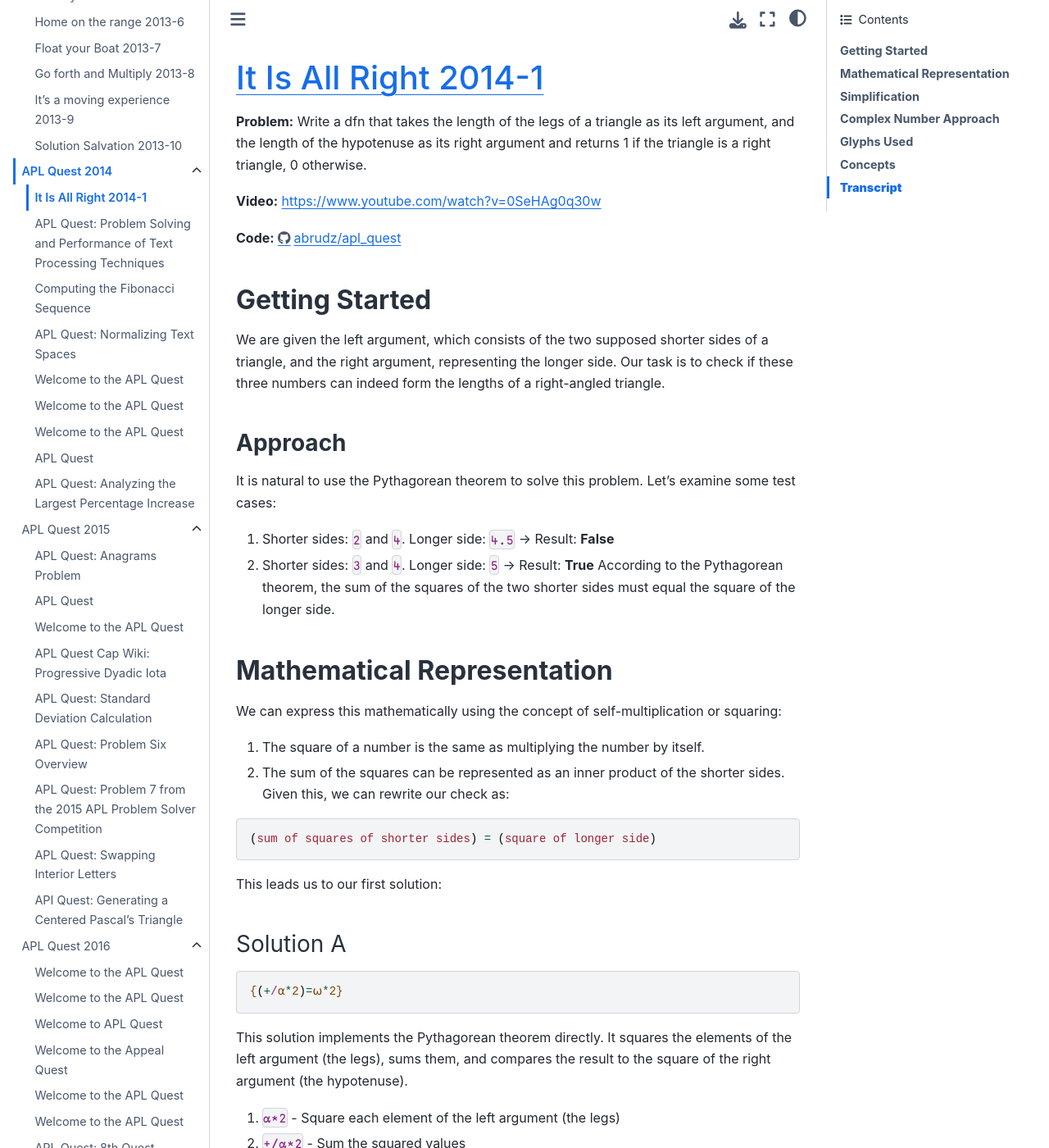
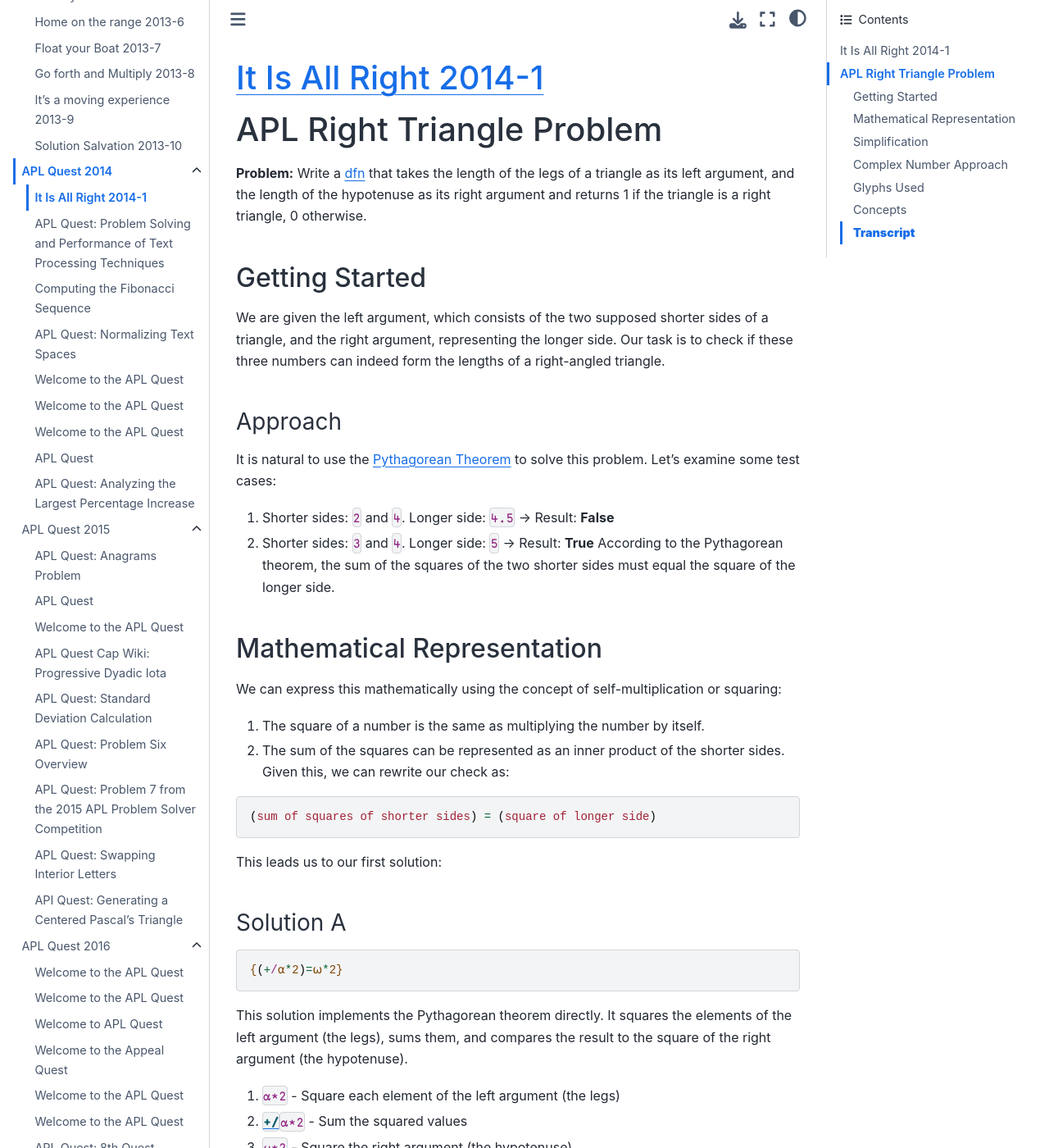
Before and after one commit to jgordini/apl-quest-notes, a Jupyter Book: the page built from apl-quest/2014/It-Is-All-Right-APLQuest-2014-1.md, in a window 1280 px wide and 1400 px high. Shown: the whole window at 82% size. Built offline with Jupyter Book 1.0.4 settings and Sphinx 7.4.7 and the Sphinx Book theme 1.1.4, drawn with Linux system fonts in a browser that asks for light colours; pages that are not in the unit, such as notebooks, are missing from menus; some of the changed text lies outside the part shown.

Commit message:
link updates

````diff
--- a/apl-quest/2014/It-Is-All-Right-APLQuest-2014-1.md
+++ b/apl-quest/2014/It-Is-All-Right-APLQuest-2014-1.md
@@ -1,25 +1,23 @@
 
 # [It Is All Right 2014-1](https://apl.quest/psets/2014.html?goto=P1_It_Is_All_Right)
 
-**Problem:** Write a dfn that takes the length of the legs of a triangle as its left argument, and the length of the hypotenuse as its right argument and returns 1 if the triangle is a right triangle, 0 otherwise.
+# APL Right Triangle Problem
 
-**Video:** [https://www.youtube.com/watch?v=0SeHAg0q30w](https://www.youtube.com/watch?v=0SeHAg0q30w)
+**Problem:** Write a [dfn](https://aplwiki.com/wiki/Dfn) that takes the length of the legs of a triangle as its left argument, and the length of the hypotenuse as its right argument and returns 1 if the triangle is a right triangle, 0 otherwise.
 
-**Code:** [https://github.com/abrudz/apl_quest/blob/main/2014/1.apl](https://github.com/abrudz/apl_quest/blob/main/2014/1.apl)
-
-## **Getting Started**
+## Getting Started
 
 We are given the left argument, which consists of the two supposed shorter sides of a triangle, and the right argument, representing the longer side. Our task is to check if these three numbers can indeed form the lengths of a right-angled triangle.
 
-### **Approach**
+### Approach
 
-It is natural to use the Pythagorean theorem to solve this problem. Let's examine some test cases:
+It is natural to use the [Pythagorean Theorem](https://en.wikipedia.org/wiki/Pythagorean_theorem) to solve this problem. Let's examine some test cases:
 
 1. Shorter sides: `2` and `4`. Longer side: `4.5` → Result: **False**
 2. Shorter sides: `3` and `4`. Longer side: `5` → Result: **True**
     According to the Pythagorean theorem, the sum of the squares of the two shorter sides must equal the square of the longer side.
 
-## **Mathematical Representation**
+## Mathematical Representation
 
 We can express this mathematically using the concept of self-multiplication or squaring:
 
@@ -41,11 +39,11 @@ This leads us to our first solution:
 
 This solution implements the Pythagorean theorem directly. It squares the elements of the left argument (the legs), sums them, and compares the result to the square of the right argument (the hypotenuse).
 1. `⍺*2` - Square each element of the left argument (the legs)
-2. `+/⍺*2` - Sum the squared values
+2. [`+/`](https://aplwiki.com/wiki/Plus_Reduce)`⍺*2` - Sum the squared values
 3. `⍵*2` - Square the right argument (the hypotenuse)
 4. `(+/⍺*2)=⍵*2` - Compare the sum of squared legs to the squared hypotenuse
 
-We can also express this using an inner product:
+We can also express this using an [inner product](https://aplwiki.com/wiki/Inner_Product):
 
 ### Solution B
 
@@ -53,12 +51,12 @@ We can also express this using an inner product:
 {(+.×⍨⍺)=×⍨⍵} ⍝ inner product is equivalent for scalar functions on vectors
 ```
 
-This solution uses the inner product to calculate the sum of squares for the legs, making it equivalent to Solution A for scalar functions on vectors.
+This solution uses the inner product to calculate the sum of squares for the legs, making it equivalent to Solution A for [scalar functions](https://aplwiki.com/wiki/Scalar_function) on vectors.
 1. `+.×⍨⍺` - Use inner product to sum the squares of the left argument
 2. `×⍨⍵` - Square the right argument
 3. `(+.×⍨⍺)=×⍨⍵` - Compare the results
 
-## **Simplification**
+## Simplification
 
 We can preprocess both arguments with self-multiplication (squaring) and then sum the left argument:
 
@@ -74,7 +72,7 @@ This can be effectively represented in APL as:
 
 Alternatively, we could break out the multiplication:
 1. **Commuting Arguments**: We may preprocess one argument and then check for equality.
-2. **Reduction Over a Single Element**: Notably, a reduction of a single element doesn't change its value, allowing us to fold these operations effectively.
+2. **Reduction Over a Single Element**: Notably, a [reduction](https://aplwiki.com/wiki/Reduce) of a single element doesn't change its value, allowing us to fold these operations effectively.
 For a reduction, we can use:
 
 ```APL
@@ -89,10 +87,10 @@ These simplifications lead us to more concise solutions:
 +.×⍨⍤⊣=×⍨⍤⊢
 ```
 
-This is the tacit (point-free) equivalent of Solution B.
+This is the [tacit (point-free)](https://aplwiki.com/wiki/Tacit_programming) equivalent of Solution B.
 1. `+.×⍨⍤⊣` - Apply the sum of squares operation to the left argument
 2. `×⍨⍤⊢` - Apply squaring to the right argument
-3. `=` - Compare the results
+3. [`=`](https://aplwiki.com/wiki/Equal) - Compare the results
 
 ### Solution D
 
@@ -115,7 +113,7 @@ This solution combines the sum of squares operation into a single function appli
 1. `+.×⍨` - Calculate the sum of squares
 2. `=⍥(+.×⍨)` - Apply the sum of squares to both arguments and compare
 
-## **Complex Number Approach**
+## Complex Number Approach
 
 Another approach is to represent the two shorter sides as components in the complex plane. We can represent the sides as:
 
@@ -140,7 +138,7 @@ This leads to our next set of solutions:
 {⍵=|(⊃⍺)+0J1×⊢/⍺}
 ```
 
-This solution uses complex numbers to represent the triangle.
+This solution uses [complex numbers](https://aplwiki.com/wiki/Complex_number) to represent the triangle.
 1. `⊃⍺` - Take the first element of the left argument (one leg)
 2. `⊢/⍺` - Take the last element of the left argument (other leg)
 3. `(⊃⍺)+0J1×⊢/⍺` - Combine the legs into a complex number
@@ -189,7 +187,7 @@ This method of inversion can be represented in APL as:
 ÷⍥⌹≡÷
 ```
 
-This solution uses the matrix inverse (domino) function to check if the triangle is right-angled.
+This solution uses the [matrix inverse (domino) function](https://aplwiki.com/wiki/Matrix_Inverse) to check if the triangle is right-angled.
 1. `⌹` - Apply matrix inverse to both arguments
 2. `÷⍥⌹` - Divide the inversed arguments
 3. `≡÷` - Check if the result is identical to the regular division of the arguments
@@ -208,9 +206,7 @@ This is derived from:
 {(+/⍺*2)=⍵*2}
 ```
 
-
-
-## **Glyphs Used**
+## Glyphs Used
 
 - [Plus Reduce](https://aplwiki.com/wiki/Plus_Reduce) (+/)
 - [Power](https://aplwiki.com/wiki/Power) (*)
@@ -233,7 +229,7 @@ This is derived from:
 - [Matrix Inverse](https://aplwiki.com/wiki/Matrix_Inverse) (⌹)
 - [Match](https://aplwiki.com/wiki/Match) (≡)
 
-## **Concepts**
+## Concepts
 
 - [Pythagorean Theorem](https://en.wikipedia.org/wiki/Pythagorean_theorem)
 - [Tacit Programming](https://aplwiki.com/wiki/Tacit_programming)
````
